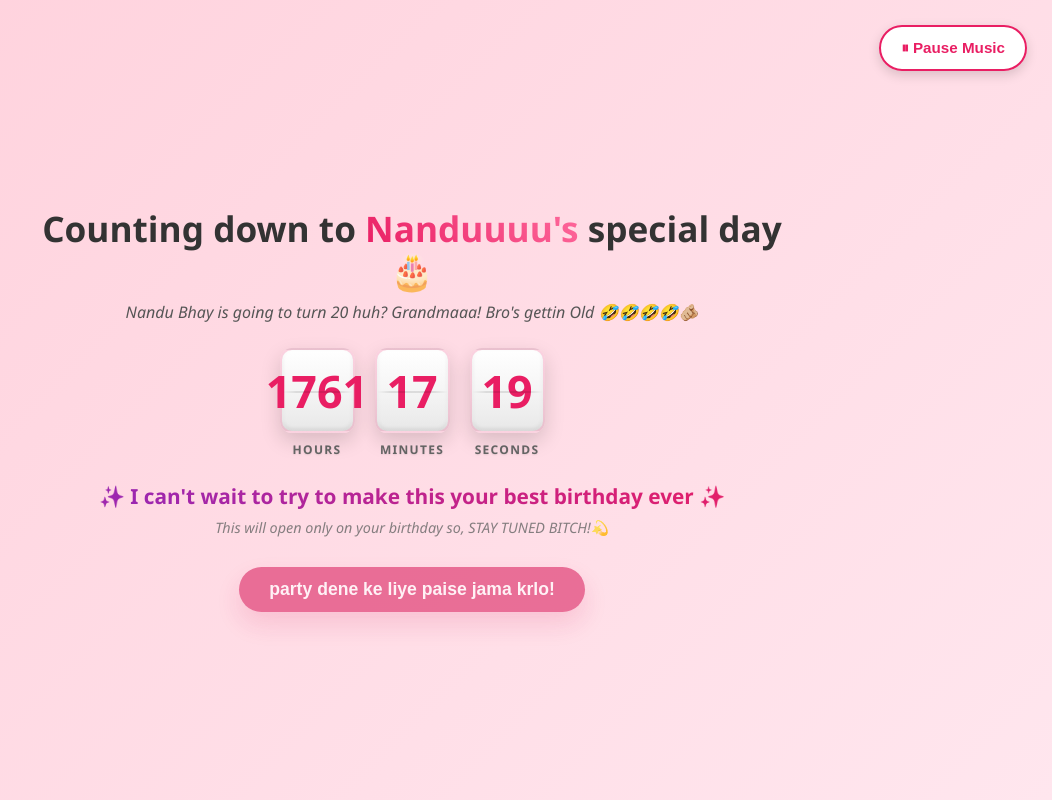
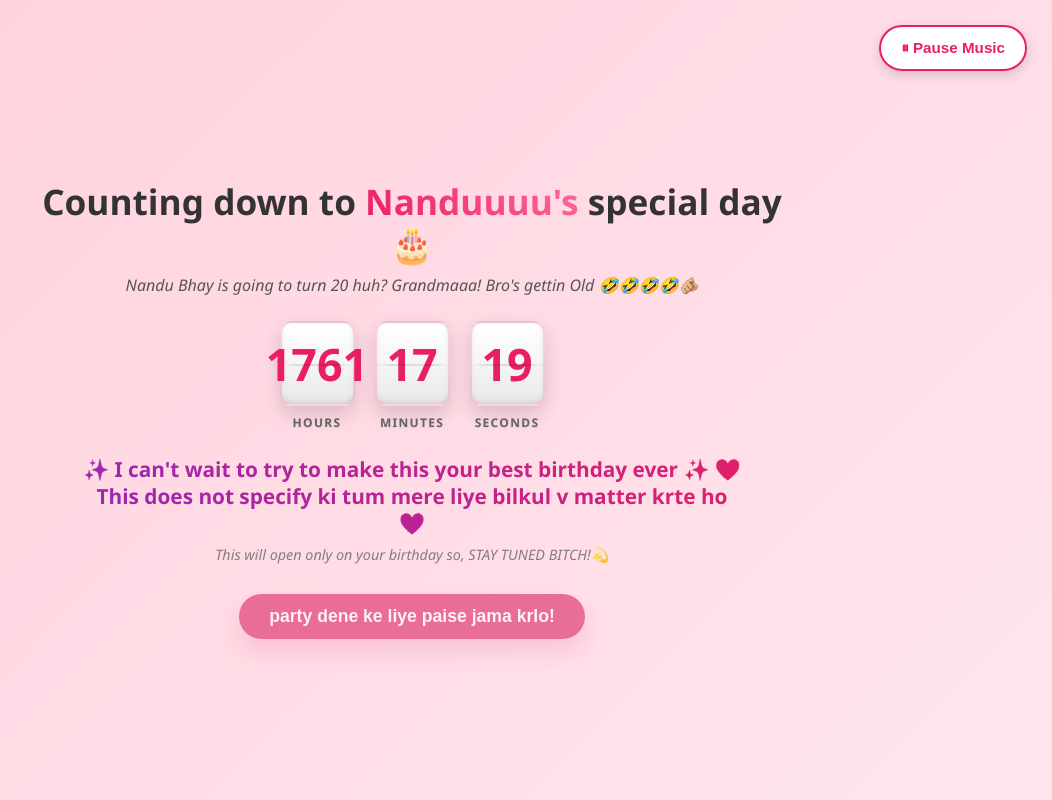
Before and after one commit to shauryashekhar007/cntdn, a React (Vite) app: page / in a window 1280 px wide. Shown: the whole page, without its empty margins (228-1280 px from the left). Built offline with nearby package versions, Linux system fonts and the light colour scheme.

Commit message:
Update App.jsx

```diff
--- a/src/App.jsx
+++ b/src/App.jsx
@@ -116,8 +116,8 @@ function App() {
         <section className="teaser">
           <h2 id="teaserHeading">
             {birthdayReached
-              ? "💖 This does not specify ki tum mere liye bilkul v matter krte ho 💖"
-              : "✨ I can't wait to try to make this your best birthday ever ✨"}
+              ? "💖 Happiest Birthday Nanduuuu 💖"
+              : "✨ I can't wait to try to make this your best birthday ever ✨ \n 💖 This does not specify ki tum mere liye bilkul v matter krte ho 💖"}
           </h2>
           <p className="teaser-hint">This will open only on your birthday so, STAY TUNED BITCH!💫</p>
         </section>
```
